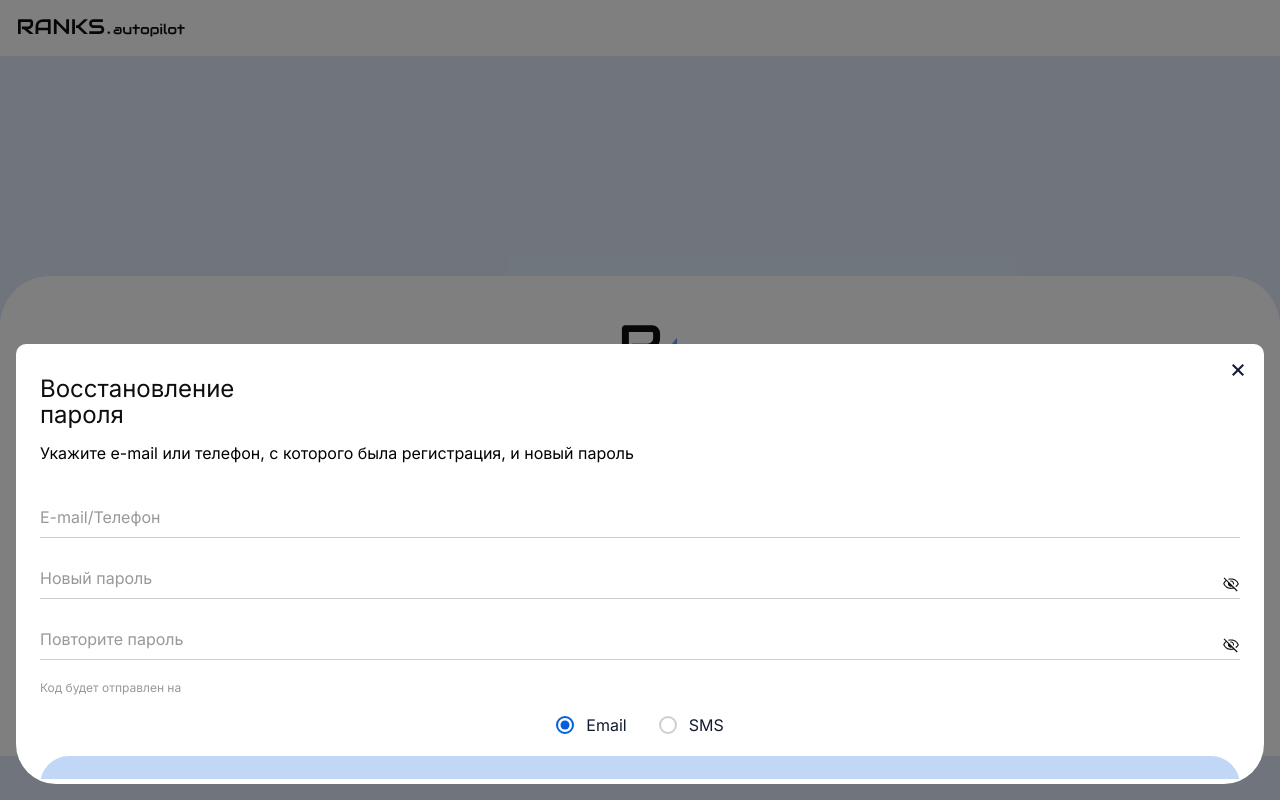
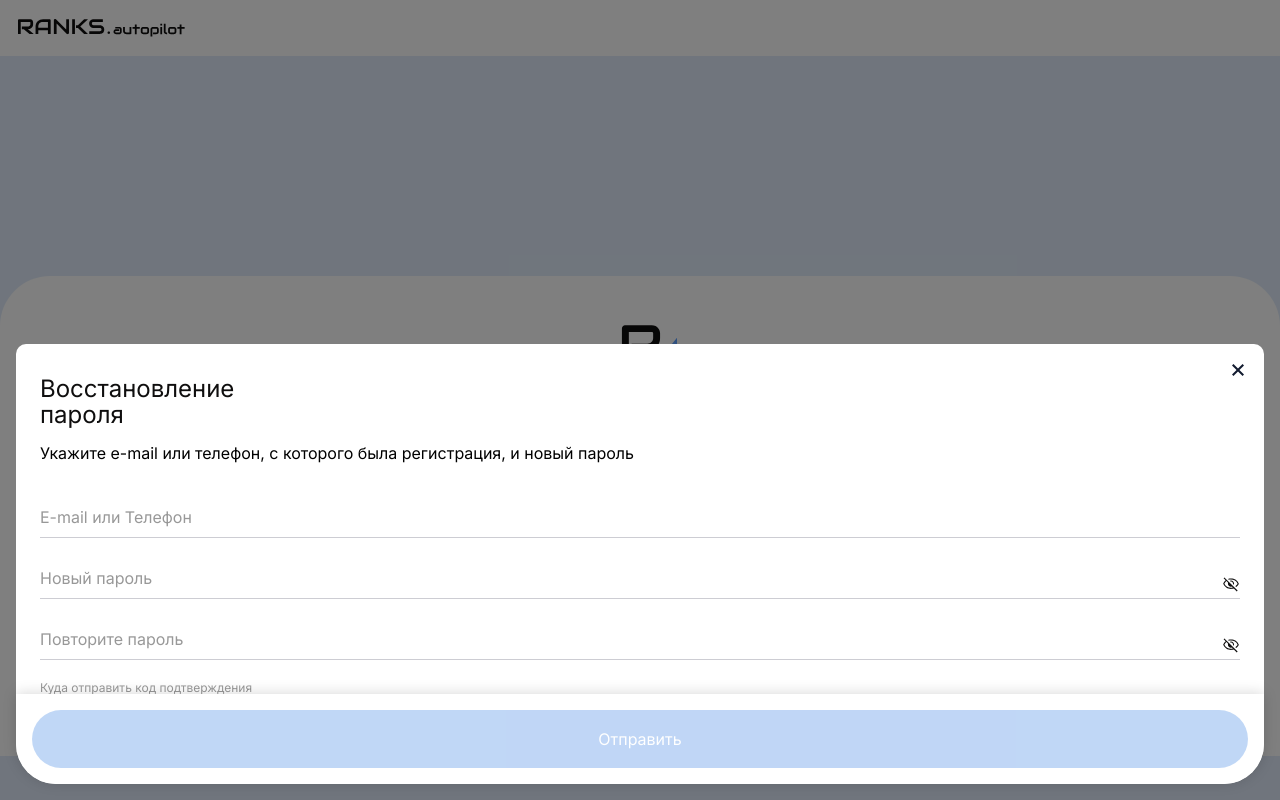
Before and after one commit to NikitaMalofeev/testtimeweb, a React (Vite) app: page / in a window 1280 px wide. Both pictures are taken after a click on the element "Не помню пароль". Built offline with nearby package versions, Linux system fonts and the light colour scheme.

Commit message:
чуть подправил

```diff
--- a/src/entities/PersonalAccount/slice/personalAccountSlice.ts
+++ b/src/entities/PersonalAccount/slice/personalAccountSlice.ts
@@ -4,7 +4,7 @@ import { getUserId, resetPassword } from "shared/api/userApi/userApi";
 import { setError } from "entities/Error/slice/errorSlice";
 
 interface PasswordResetState {
-    type: string;
+    type_confirm: string;
     password: string;
     password2: string;
     email: string;
@@ -29,7 +29,7 @@ const initialState: PersonalAccountState = {
     menuItems: [],
 
     passwordReset: {
-        type: "",
+        type_confirm: "",
         password: "",
         password2: "",
         email: ''
@@ -78,7 +78,7 @@ export const resetPasswordThunk = createAsyncThunk<
 
             const requestData = {
                 user_id,
-                type: passwordReset.type,
+                type_confirm: passwordReset.type_confirm,
                 code: state.resetCode,
                 password: passwordReset.password,
                 password2: passwordReset.password2,
--- a/src/entities/RiskProfile/model/types.ts
+++ b/src/entities/RiskProfile/model/types.ts
@@ -64,7 +64,7 @@ export interface SendCodePayload {
     user_id: string;
     codeFirst: string;        // Код из первой формы
     codeSecond?: string;      // Код из второй формы (при методе 'phone' + email)
-    method: 'SMS' | 'email' | 'WHATSAPP'  // Как в вашем modalSlice
+    method: 'SMS' | 'email' | 'WHATSAPP' | 'whatsapp' | 'phone' | 'EMAIL'  // Как в вашем modalSlice
     onSuccess?: (data?: any) => void;
     onError?: (data?: any) => void;
     onClose?: () => void;
--- a/src/entities/RiskProfile/slice/riskProfileSlice.ts
+++ b/src/entities/RiskProfile/slice/riskProfileSlice.ts
@@ -331,7 +331,7 @@ export const sendEmailConfirmationCode = createAsyncThunk<
 
 export const resendConfirmationCode = createAsyncThunk<
     void,
-    { user_id: string; method: "WHATSAPP" | "SMS" | "email" | 'phone' },
+    { user_id: string; method: 'SMS' | 'email' | 'WHATSAPP' | 'whatsapp' | 'phone' | 'EMAIL' },
     { rejectValue: string }
 >(
     "riskProfile/resendConfirmationCode",
--- a/src/entities/ui/Modal/slice/modalSlice.ts
+++ b/src/entities/ui/Modal/slice/modalSlice.ts
@@ -2,7 +2,7 @@ import { createSlice, PayloadAction } from '@reduxjs/toolkit';
 import { ModalType, ModalSize, ModalAnimation, ModalState, ModalStateItem } from '../model/modalTypes';
 
 interface ExtendedModalState extends ModalState {
-    confirmationMethod: 'SMS' | 'email' | 'WHATSAPP';
+    confirmationMethod: 'SMS' | 'email' | 'WHATSAPP' | 'whatsapp' | 'phone' | 'EMAIL';
     confirmationMethod2: 'SMS' | 'EMAIL' | 'WHATSAPP';
     selectedCountry: string;
     currentProblemScreen: string | undefined;
--- a/src/features/Account/ResetPasswordModal/ResetPasswordModal.tsx
+++ b/src/features/Account/ResetPasswordModal/ResetPasswordModal.tsx
@@ -1,4 +1,4 @@
-import React, { memo, useState, useRef, useEffect } from "react";
+import React, { memo, useState, useRef, useEffect, useLayoutEffect } from "react";
 import { useFormik } from "formik";
 import * as Yup from "yup";
 import { Modal } from "shared/ui/Modal/Modal";
@@ -9,9 +9,15 @@ import { ModalAnimation, ModalSize, ModalType } from "entities/ui/Modal/model/mo
 import { useSelector } from "react-redux";
 import { RootState } from "app/providers/store/config/store";
 import { useAppDispatch } from "shared/hooks/useAppDispatch";
-import { getUserIdThunk, resetPasswordThunk, setPasswordResetData, setResetCode } from "entities/PersonalAccount/slice/personalAccountSlice";
+import {
+    getUserIdThunk,
+    resetPasswordThunk,
+    setPasswordResetData,
+    setResetCode
+} from "entities/PersonalAccount/slice/personalAccountSlice";
 import { resendConfirmationCode } from "entities/RiskProfile/slice/riskProfileSlice";
-import { openModal } from "entities/ui/Modal/slice/modalSlice";
+import { setModalScrolled, openModal } from "entities/ui/Modal/slice/modalSlice";
+import { selectModalState } from "entities/ui/Modal/selectors/selectorsModals";
 import { CheckboxGroup } from "shared/ui/CheckboxGroup/CheckboxGroup";
 import { setTooltipActive } from "entities/ui/Ui/slice/uiSlice";
 import { Loader, LoaderSize, LoaderTheme } from "shared/ui/Loader/Loader";
@@ -23,105 +29,148 @@ interface ConfirmInfoModalProps {
 
 export const ResetPasswordModal = memo(({ isOpen, onClose }: ConfirmInfoModalProps) => {
     const dispatch = useAppDispatch();
+    // Используем наш новый ключ под ResetPassword – в store он должен быть.
     const modalState = useSelector((state: RootState) => state.modal);
     const loading = useSelector((state: RootState) => state.personalAccount.loading);
-    const userIdForReset = useSelector((state: RootState) => state.personalAccount.user_id)
+    const userIdForReset = useSelector((state: RootState) => state.personalAccount.user_id);
+    const [isBottom, setIsBottom] = useState(false);
     /**
-     * Track which method we send the code by: 'email' or 'phone'.
-     * We’ll auto-detect based on whether `contact` has '@'.
+     * =============== ЛОГИКА ОТСЛЕЖИВАНИЯ ПРОКРУТКИ ===============
      */
-    const [selectedMethod, setSelectedMethod] = useState<'email' | 'phone'>('email');
+    const contentRef = useRef<HTMLDivElement>(null);
 
-    /** Local state to switch tabs: 'form' (enter contact/password) or 'code' (enter 4-digit code) */
+    // Забираем из store текущее значение isScrolled для нужного типа модалки
+    const isScrolled = useSelector((state: RootState) =>
+        selectModalState(state, ModalType.RESET_PASSWORD)?.isScrolled
+    );
+
+    useLayoutEffect(() => {
+        const handleScroll = () => {
+            if (contentRef.current) {
+                const { scrollTop, scrollHeight, clientHeight } = contentRef.current;
+
+                // Проверяем, находится ли пользователь внизу
+                const atBottom = Math.abs(scrollTop + clientHeight - scrollHeight) < 1;
+                setIsBottom(atBottom); // Обновляем состояние
+
+                // Проверяем, прокручен ли контент сверху
+                dispatch(
+                    setModalScrolled({
+                        type: ModalType.RESET_PASSWORD,
+                        isScrolled: scrollTop > 0,
+                    })
+                );
+            }
+        };
+
+        const content = contentRef.current;
+        if (content) {
+            content.addEventListener("scroll", handleScroll);
+            handleScroll(); // проверка положения скролла при первом рендере
+        }
+
+        return () => {
+            if (content) {
+                content.removeEventListener("scroll", handleScroll);
+            }
+        };
+    }, [dispatch]);
+    /**
+     * ===========================================================
+     */
+
+    // Выбор способа отправки кода
+    const [selectedMethod, setSelectedMethod] = useState<"email" | "phone">("email");
+    // Локальная вкладка: форма или ввод кода
     const [activeTab, setActiveTab] = useState<"form" | "code">("form");
 
-    /**
-     * FORM TAB
-     */
+    // Формик для вкладки "form"
     const formik = useFormik({
         initialValues: {
             contact: "",
             password: "",
             password2: "",
-            type: 'email', // We'll sync this with `selectedMethod`.
+            type_confirm: "email"
         },
         validationSchema: Yup.object({
-            // For simplicity, still using `email` for the contact validation,
-            // but you could extend or replace it with phone validation logic.
-            contact: Yup.string().required("Контакт обязателен").email("Некорректный E-mail"),
-            password: Yup.string().min(8, "Пароль минимум 8 символов").required("Пароль обязателен"),
+            contact: Yup.string()
+                .required("Контакт обязателен")
+                .email("Некорректный E-mail"),
+            password: Yup.string()
+                .min(8, "Пароль минимум 8 символов")
+                .required("Пароль обязателен"),
             password2: Yup.string()
                 .oneOf([Yup.ref("password")], "Пароли не совпадают")
                 .required("Подтверждение пароля обязательно"),
         }),
-        onSubmit: (values) => {
-            // We won't do the final submission here yet;
-            // we'll do it in `handleSubmit` below based on the activeTab.
+        onSubmit: () => {
+            // Вся логика отправки у нас ниже, внутри handleSubmit
         },
     });
 
-    /** Whenever the user changes the contact field, detect if it’s an email or phone */
     const handleContactChange = (e: React.ChangeEvent<HTMLInputElement | HTMLTextAreaElement>) => {
         const value = e.target.value.trim();
         formik.setFieldValue("contact", value);
 
+        // Определяем метод (email/phone) по наличию "@" или цифр
         if (value.includes("@")) {
             handleMethodChange("email");
-        } else if (/^[+\d]+$/.test(value)) {  // Только цифры и "+"
+        } else if (/^[+\d]+$/.test(value)) {
             handleMethodChange("phone");
         }
     };
 
-
-    /** Programmatically set the method in both state and formik */
-    const handleMethodChange = (method: 'email' | 'phone') => {
+    const handleMethodChange = (method: "email" | "phone") => {
         setSelectedMethod(method);
         formik.setFieldValue("type", method);
     };
 
-    /** Click "Отправить" -> Save data, send code, switch to 'code' tab */
     const handleSubmit = () => {
         if (activeTab === "form") {
-            // Определяем, передавать phone или email
-            const userData = selectedMethod === "phone"
+            if (!formik.isValid) return;
+
+            const userData =
+                selectedMethod === "phone"
                     ? { phone: formik.values.contact }
                     : { email: formik.values.contact };
 
-            // Диспатчим получение user_id
-            dispatch(getUserIdThunk({
+            // Запрашиваем user_id
+            dispatch(
+                getUserIdThunk({
                     ...userData,
                     onSuccess: () => {
-                    // Переключаемся на вкладку кода после успешного получения user_id
+                        // Если нашло, переходим на ввод кода
                         setActiveTab("code");
-                }
-            }));
+                    },
+                })
+            );
 
-            // Сохраняем данные сброса пароля в Redux
+            // Сохраняем данные для сброса (пароли, контакт и т.п.)
             dispatch(setPasswordResetData(formik.values));
         }
     };
 
-
+    // Если появился userId, автоматически отправляем код подтверждения
     useEffect(() => {
         if (userIdForReset) {
-            dispatch(resendConfirmationCode({
+            dispatch(
+                resendConfirmationCode({
                     user_id: userIdForReset,
-                method: selectedMethod
-            }));
+                    method: selectedMethod,
+                })
+            );
         }
     }, [userIdForReset, dispatch, selectedMethod]);
 
-
     /**
-     * CODE TAB
+     *  Вкладка "code"
      */
     const codeLength = 4;
     const [codeDigits, setCodeDigits] = useState<string[]>(Array(codeLength).fill(""));
     const inputRefs = useRef<(HTMLInputElement | null)[]>([]);
 
-    // Handle digit changes
     const handleDigitChange = (value: string, index: number) => {
-        const cleanValue = value.slice(0, 1); // only 1 char
+        const cleanValue = value.slice(0, 1);
         setCodeDigits((prev) => {
             const next = [...prev];
             next[index] = cleanValue;
@@ -132,7 +181,6 @@ export const ResetPasswordModal = memo(({ isOpen, onClose }: ConfirmInfoModalPro
         }
     };
 
-    // Handle backspace for code inputs
     const handleKeyDown = (e: React.KeyboardEvent<HTMLInputElement>, index: number) => {
         if (e.key === "Backspace" && !codeDigits[index] && index > 0) {
             setCodeDigits((prev) => {
@@ -144,7 +192,6 @@ export const ResetPasswordModal = memo(({ isOpen, onClose }: ConfirmInfoModalPro
         }
     };
 
-    // Handle paste for code inputs
     const handlePaste = (e: React.ClipboardEvent<HTMLInputElement>) => {
         e.preventDefault();
         const pasteData = e.clipboardData.getData("text");
@@ -156,23 +203,31 @@ export const ResetPasswordModal = memo(({ isOpen, onClose }: ConfirmInfoModalPro
         }
         setCodeDigits(newCode);
 
-        // Move focus to the first empty input
+        // Фокус на первое пустое поле
         const firstEmpty = pasteValue.length;
         if (firstEmpty < codeLength) {
             inputRefs.current[firstEmpty]?.focus();
         }
     };
 
-    // Submit the code
     const handleCodeSubmit = () => {
         const code = codeDigits.join("");
         if (code.length === codeLength) {
-            // Save code in Redux (or verify)
             dispatch(setResetCode(code));
-            // Then close the modal or do more steps
+            // Отправляем финальный запрос на сброс пароля
+            dispatch(
+                resetPasswordThunk({
+                    onSuccess: () => {
+                        dispatch(
+                            setTooltipActive({
+                                active: true,
+                                message: `Пароль для аккаунта ${formik.values.contact} успешно сменен`,
+                            })
+                        );
                         onClose();
-        } {
-            dispatch(resetPasswordThunk({ onSuccess: () => { setTooltipActive({ active: true, message: `Пароль для аккаунта ${formik.values.contact} успешно сменен` }) } }))
+                    },
+                })
+            );
         }
     };
 
@@ -180,24 +235,38 @@ export const ResetPasswordModal = memo(({ isOpen, onClose }: ConfirmInfoModalPro
         <Modal
             isOpen={isOpen}
             onClose={onClose}
-            size={modalState.resetPassword.size}
-            animation={modalState.resetPassword.animation}
+            // важный момент: используем ModalType.RESET_PASSWORD
+            type={ModalType.RESET_PASSWORD}
+            size={modalState[ModalType.RESET_PASSWORD].size}
+            animation={modalState[ModalType.RESET_PASSWORD].animation}
             withCloseIcon
+            withTitle="Восстановление пароля"
             titleWidth="250px"
-            type={ModalType.PROBLEM_WITH_CODE}
-            withTitle="Восстановление пароля"
+        >
+            {/*
+              Оборачиваем ВСЁ содержимое в единый скролл-контейнер
+              + вешаем динамический класс для тени
+            */}
+            <div
+                className={`
+                    ${styles.modalContent}
+                    ${isScrolled ? styles.modalContent__shadow_top : ""}
+                `}
+                style={activeTab === 'code' ? {} : { paddingBottom: '88px' }}
+                ref={contentRef}
+
             >
                 {activeTab === "form" && (
-                <form onSubmit={formik.handleSubmit} className={styles.modalContent}>
+                    <>
                         <span className={styles.subtitle}>
                             Укажите e-mail или телефон, с которого была регистрация, и новый пароль
                         </span>
 
                         <Input
                             name="contact"
-                        placeholder="E-mail/Телефон"
+                            autoComplete="new-password"
+                            placeholder="E-mail или Телефон"
                             value={formik.values.contact}
-                        autoComplete="new-password"
                             onChange={handleContactChange}
                             onBlur={formik.handleBlur}
                             error={formik.touched.contact && formik.errors.contact}
@@ -217,6 +286,7 @@ export const ResetPasswordModal = memo(({ isOpen, onClose }: ConfirmInfoModalPro
                         <Input
                             type="password"
                             name="password2"
+                            autoComplete="new-password"
                             placeholder="Повторите пароль"
                             value={formik.values.password2}
                             onChange={formik.handleChange}
@@ -224,24 +294,25 @@ export const ResetPasswordModal = memo(({ isOpen, onClose }: ConfirmInfoModalPro
                             error={formik.touched.password2 && formik.errors.password2}
                         />
 
-                    <span className={styles.methodTitle}>Код будет отправлен на</span>
-                    <div className={styles.method}>
-                        {/* If you still want to let the user pick manually, keep this.
-                            Otherwise, you can remove it since we auto-detect. */}
+                        <span className={styles.methodTitle}>
+                            Куда отправить код подтверждения
+                        </span>
                         <CheckboxGroup
                             name="type"
                             label=""
                             direction="row"
                             options={[
-                                { label: 'Email', value: 'email' },
-                                { label: 'SMS', value: 'phone' },
+                                { label: "Email", value: "email" },
+                                { label: "SMS", value: "phone" },
                             ]}
                             value={selectedMethod}
-                            onChange={() => { return }
-                            }
+                            onChange={() => {
+                                // Если хотите ручную смену - можно реализовать
+                                // Пока автодетект через handleContactChange
+                            }}
                         />
-                    </div>
 
+                        <div className={`${styles.button} ${!isBottom ? styles.shadow : ""}`}>
                             <Button
                                 theme={ButtonTheme.BLUE}
                                 type="button"
@@ -249,24 +320,25 @@ export const ResetPasswordModal = memo(({ isOpen, onClose }: ConfirmInfoModalPro
                                 disabled={!(formik.isValid && formik.dirty)}
                                 className={styles.submitButton}
                             >
-                        {loading ? <Loader size={LoaderSize.SMALL} theme={LoaderTheme.WHITE} /> : 'Отправить'}
+                                {loading ? (
+                                    <Loader size={LoaderSize.SMALL} theme={LoaderTheme.WHITE} />
+                                ) : (
+                                    "Отправить"
+                                )}
                             </Button>
-                </form>
+                        </div>
+                    </>
                 )}
 
                 {activeTab === "code" && (
-                <div className={styles.modalContent}>
-                    {selectedMethod === 'email' ? (
+                    <>
                         <span className={styles.subtitle}>
-                            Введите код подтверждения, который мы отправили на e-mail:<br />
+                            {selectedMethod === "email"
+                                ? "Введите код подтверждения, который мы отправили на e-mail:"
+                                : "Введите код подтверждения, который мы отправили на телефон:"}
+                            <br />
                             <b>{formik.values.contact}</b>
                         </span>
-                    ) : (
-                        <span className={styles.subtitle}>
-                            Введите код подтверждения, который мы отправили на телефон:<br />
-                            <b>{formik.values.contact}</b>
-                        </span>
-                    )}
 
                         <div className={styles.codeInput__container}>
                             {codeDigits.map((digit, index) => (
@@ -277,8 +349,6 @@ export const ResetPasswordModal = memo(({ isOpen, onClose }: ConfirmInfoModalPro
                                     inputMode="numeric"
                                     pattern="[0-9]*"
                                     value={digit}
-                                autoComplete="one-time-code"
-                                name={`otp-${index}`}
                                     onChange={(e) => handleDigitChange(e.target.value, index)}
                                     onKeyDown={(e) => handleKeyDown(e, index)}
                                     onPaste={handlePaste}
@@ -293,10 +363,15 @@ export const ResetPasswordModal = memo(({ isOpen, onClose }: ConfirmInfoModalPro
                             onClick={handleCodeSubmit}
                             className={styles.submitButton}
                         >
-                        {loading ? <Loader size={LoaderSize.SMALL} theme={LoaderTheme.WHITE} /> : 'Подтвердить код'}
+                            {loading ? (
+                                <Loader size={LoaderSize.SMALL} theme={LoaderTheme.WHITE} />
+                            ) : (
+                                "Подтвердить код"
+                            )}
                         </Button>
+                    </>
+                )}
             </div>
-            )}
         </Modal>
     );
 });
--- a/src/features/Account/ResetPasswordModal/styles.module.scss
+++ b/src/features/Account/ResetPasswordModal/styles.module.scss
@@ -23,6 +23,7 @@ margin-bottom: 36px;
     align-items: center;
     justify-content: center;
     padding: 19px 107px;
+    max-width: 100%;
 }
 
 .codeInput__container {
@@ -81,3 +82,25 @@ margin-bottom: 36px;
     color: #989898;
     margin-bottom: 20px;
 }
+
+.modalContent__shadow_top {
+    box-shadow: inset 0px 10px 13.4px -5px rgba(0, 0, 0, 0.15);
+}
+
+.button {
+    display: flex;
+    align-items: center;
+    justify-content: center;
+    background-color: white;
+    z-index: 2;
+    width: 100%;
+    position: fixed;
+    bottom: 0;
+    left: 0;
+    border-radius: 0 0 40px 40px;
+    padding: 16px;
+}
+
+.shadow {
+    box-shadow: 0px -1px 13.4px 0px #00000026;
+}
```
Lines whose indentation alone changed are shown as unchanged.
